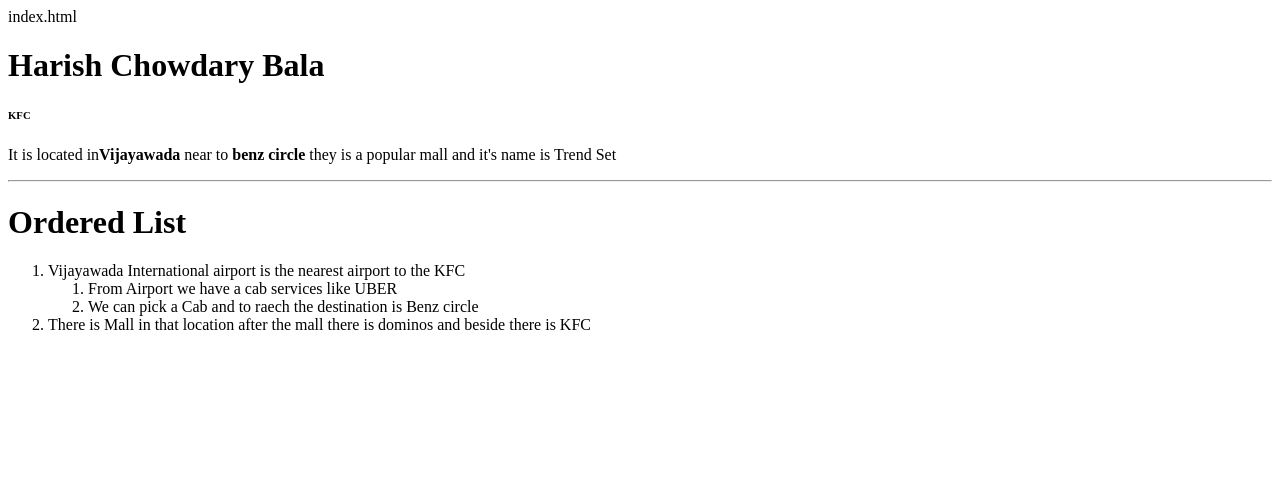
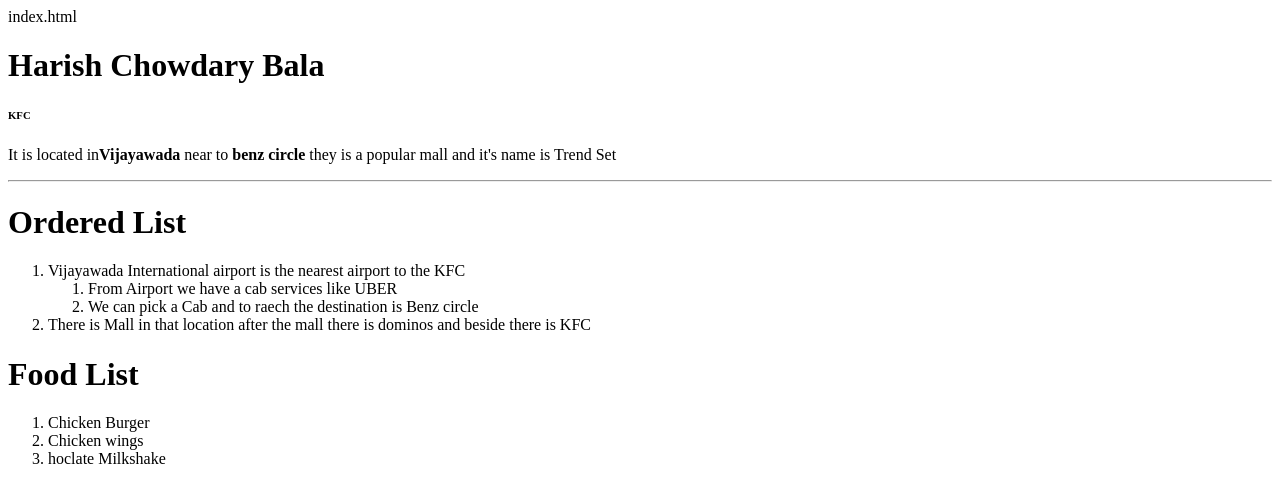
Before and after one commit to 44-563-Web-Apps-S22/webapps-s22-assignment-3-Harish6600, a plain HTML site: page index.html in a window 1280 px wide. Drawn offline with Linux system fonts and the light colour scheme.

Commit message:
Update index.html
Food List

```diff
--- a/index.html
+++ b/index.html
@@ -26,3 +26,10 @@ index.html
     </ol>
     <li> There is Mall in that location after the mall there is dominos and beside there is KFC </li>
   </ol>
+
+  <h1> Food List </h1>
+<ol>
+    <li> Chicken Burger </li>
+    <li> Chicken wings </li>
+    <li> hoclate Milkshake</li>
+</ol>
```
